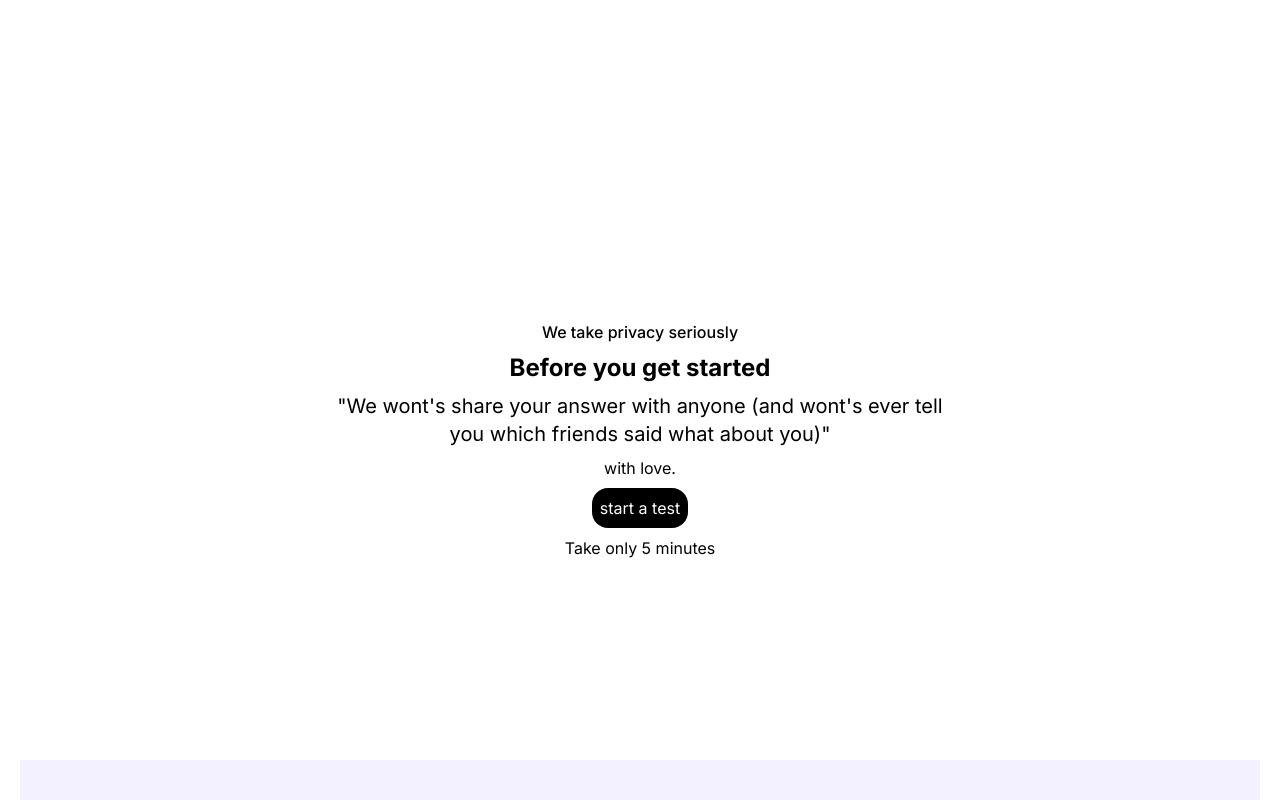
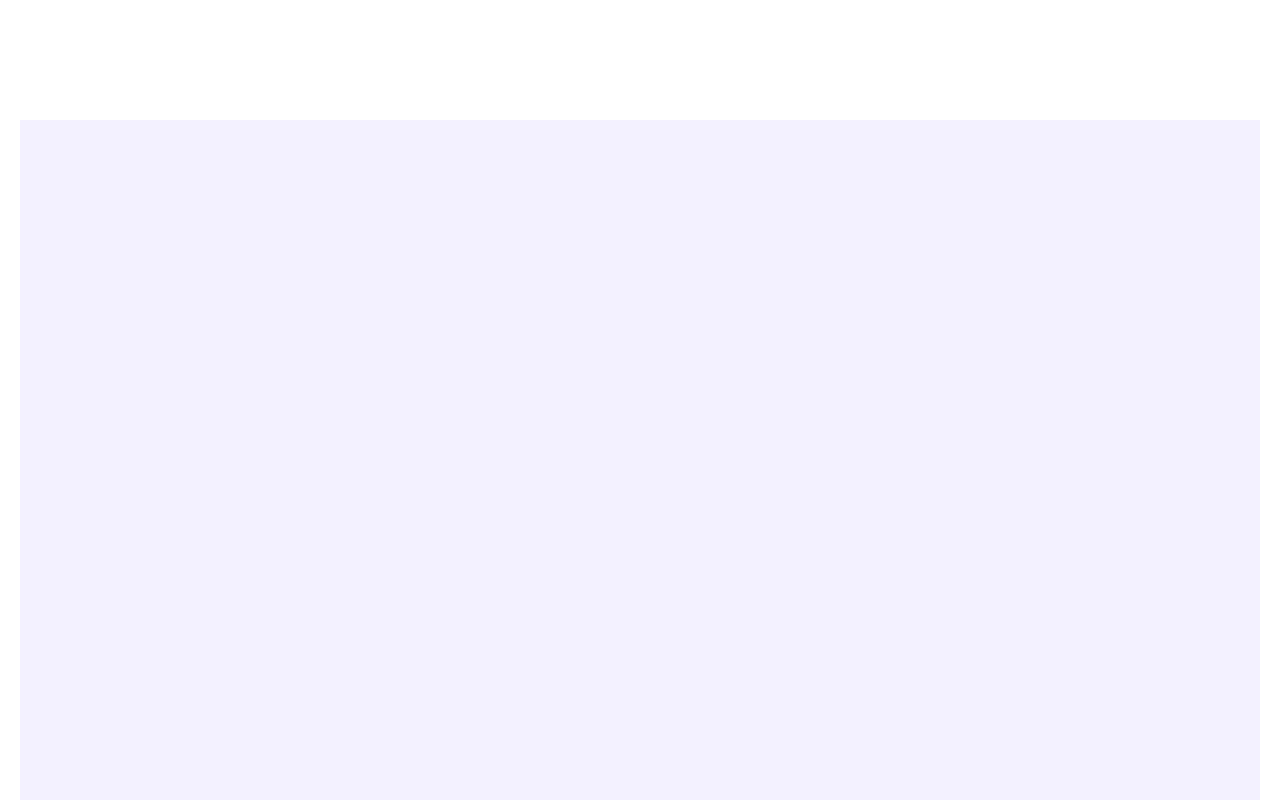
Before and after one commit to Dibyas98/Nxtjob.ai, a Next.js app: page / in a window 1280 px wide. Shown: the part 1240-2040 px from the top of the page. Built offline with nearby package versions, Linux system fonts and the light colour scheme.

Commit message:
remove before we

```diff
--- a/app/page.tsx
+++ b/app/page.tsx
@@ -15,7 +15,7 @@ export default function Home() {
         <EqBeatIq></EqBeatIq>
         <SoundFamilar></SoundFamilar>
         <BeTheBest></BeTheBest>
-        <BeforeWeGetStart></BeforeWeGetStart>
+        {/* <BeforeWeGetStart></BeforeWeGetStart> */}
         <WorkWithUs />
         <Vaccencies/>
       </section>
```
